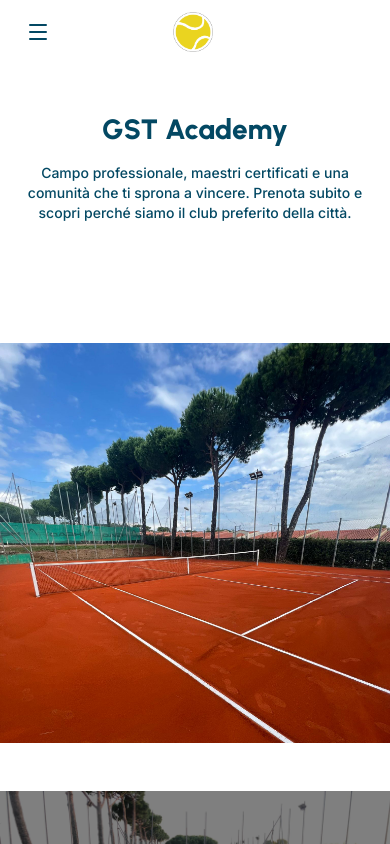
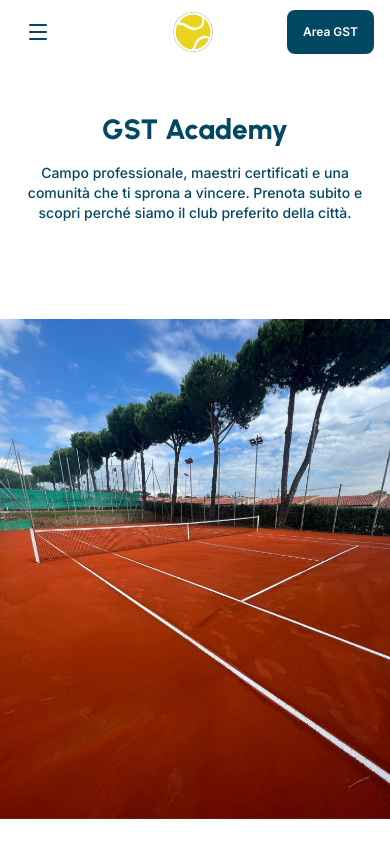
Before and after one commit to Giovo8/gst-tennis-academy, a Next.js app: page / in a window 390 px wide. Shown: the top 844 px of the page. Built offline with nearby package versions, Linux system fonts and the light colour scheme; no server answers; the database is empty.

Commit message:
fix: ottimizzazione navbar mobile e spacing immagini homepage

```diff
--- a/src/app/page.tsx
+++ b/src/app/page.tsx
@@ -20,7 +20,7 @@
         {/* Accessibility skip link */}
         <a href="#main-content" className="sr-only focus:not-sr-only focus:translate-y-0 focus:top-4">Vai al contenuto</a>
 
-        <div className="flex flex-col" id="main-content">
+        <div className="flex flex-col gap-0" id="main-content">
           <TextHeroSection />
           <ImageOnlySection />
           <ImageWithTextSection />
--- a/src/components/landing/ImageOnlySection.tsx
+++ b/src/components/landing/ImageOnlySection.tsx
@@ -2,15 +2,19 @@
 
 export default function ImageOnlySection() {
   return (
-    <section className="w-full">
-      <div className="relative w-full h-[400px] sm:h-[600px] md:h-[700px] lg:h-[800px] xl:h-[900px] flex items-center justify-center overflow-hidden">
-        <img
-          src="/images/1.jpeg"
-          alt="Campo da tennis GST Tennis Academy"
-          className="absolute inset-0 w-full h-full object-cover"
-          loading="lazy"
-        />
-      </div>
+    <section className="w-full" style={{ lineHeight: 0 }}>
+      <img
+        src="/images/1.jpeg"
+        alt="Campo da tennis GST Tennis Academy"
+        className="w-full block"
+        style={{
+          display: 'block',
+          height: '500px',
+          objectFit: 'cover',
+          verticalAlign: 'bottom'
+        }}
+        loading="lazy"
+      />
     </section>
   );
 }
--- a/src/components/landing/TextHeroSection.tsx
+++ b/src/components/landing/TextHeroSection.tsx
@@ -4,13 +4,13 @@
 
 export default function TextHeroSection() {
   return (
-    <section className="bg-white py-8 sm:py-12 md:py-16">
+    <section className="bg-white pt-8 sm:pt-12 md:pt-16 pb-0">
       <div className="max-w-7xl mx-auto px-4 sm:px-6 lg:px-8">
         <div className="text-center">
           <h1 className="text-5xl sm:text-7xl md:text-8xl lg:text-9xl xl:text-[10rem] font-extrabold mb-4 sm:mb-6 text-secondary leading-tight">
             GST Academy
           </h1>
-          <p className="text-sm sm:text-base md:text-lg mb-6 sm:mb-10 max-w-3xl mx-auto font-medium text-secondary px-2">
+          <p className="text-sm sm:text-base md:text-lg mb-0 sm:mb-8 md:mb-10 max-w-3xl mx-auto font-medium text-secondary px-2">
             Campo professionale, maestri certificati e una comunità che ti sprona a vincere. Prenota subito e scopri perché siamo il club preferito della città.
           </p>
         </div>
--- a/src/components/layout/PublicNavbar.tsx
+++ b/src/components/layout/PublicNavbar.tsx
@@ -83,7 +83,19 @@
     <nav className="bg-white sticky top-0 z-50 safe-top">
       <div className="max-w-7xl mx-auto px-4 sm:px-6 lg:px-8">
         <div className="flex items-center justify-between h-16 sm:h-20">
-          {/* Left Side - Navigation Links */}
+          {/* Left Side - Mobile Menu Button on mobile, Navigation Links on desktop */}
+          <div className="flex items-center gap-4">
+            {/* Mobile Menu Button */}
+            <button
+              onClick={() => setIsOpen(!isOpen)}
+              className="lg:hidden p-2 transition min-h-[48px] min-w-[48px] flex items-center justify-center touch-manipulation"
+              style={{ color: 'var(--secondary)' }}
+              aria-label={isOpen ? "Chiudi menu" : "Apri menu"}
+            >
+              {isOpen ? <X className="h-6 w-6" /> : <Menu className="h-6 w-6" />}
+            </button>
+
+            {/* Desktop Navigation Links */}
             <div className="hidden lg:flex items-center gap-8">
               <Link
                 href="/services"
@@ -141,6 +153,7 @@
                 )}
               </div>
             </div>
+          </div>
 
           {/* Center - Logo */}
           <Link href="/" aria-label="Home - GST Tennis Academy" className="flex items-center min-w-0 flex-shrink absolute left-1/2 transform -translate-x-1/2">
@@ -155,10 +168,10 @@
           </Link>
 
           {/* Right Side - Area GST Button */}
-          <div className="hidden lg:flex items-center">
+          <div className="flex items-center">
             <Link
               href={getDashboardLink()}
-              className="px-6 py-2.5 rounded-md text-white font-semibold text-sm transition-all shadow-sm"
+              className="px-4 py-2 rounded-lg text-white font-semibold text-xs sm:text-sm transition-all whitespace-nowrap flex items-center justify-center"
               style={{ backgroundColor: 'var(--secondary)' }}
               onMouseEnter={(e) => e.currentTarget.style.backgroundColor = 'var(--secondary-hover)'}
               onMouseLeave={(e) => e.currentTarget.style.backgroundColor = 'var(--secondary)'}
@@ -166,30 +179,18 @@
               Area GST
             </Link>
           </div>
-
-          {/* Mobile Menu Button */}
-          <button
-            onClick={() => setIsOpen(!isOpen)}
-            className="lg:hidden rounded-lg p-2.5 transition min-h-[48px] min-w-[48px] flex items-center justify-center touch-manipulation"
-            style={{ color: 'var(--foreground)' }}
-            onMouseEnter={(e) => e.currentTarget.style.backgroundColor = 'var(--surface-hover)'}
-            onMouseLeave={(e) => e.currentTarget.style.backgroundColor = 'transparent'}
-            aria-label={isOpen ? "Chiudi menu" : "Apri menu"}
-          >
-            {isOpen ? <X className="h-6 w-6" /> : <Menu className="h-6 w-6" />}
-          </button>
         </div>
 
         {/* Mobile Menu */}
         {isOpen && (
-          <div className="lg:hidden mt-2 pt-4 space-y-3 pb-4 animate-in slide-in-from-top duration-300" style={{ borderTop: '1px solid var(--border)' }}>
+          <div className="lg:hidden mt-2 pt-4 space-y-3 pb-4 animate-in slide-in-from-top duration-300">
             {/* Navigation Links */}
             <div className="space-y-2 px-2">
               <Link
                 href="/services"
                 onClick={() => setIsOpen(false)}
-                className="block px-4 py-3 rounded-lg font-medium transition-colors min-h-[48px] touch-manipulation"
-                style={{ color: 'var(--foreground)' }}
+                className="block px-4 py-3 rounded-lg font-semibold transition-colors min-h-[48px] touch-manipulation"
+                style={{ color: 'var(--secondary)' }}
                 onMouseEnter={(e) => e.currentTarget.style.backgroundColor = 'var(--surface-hover)'}
                 onMouseLeave={(e) => e.currentTarget.style.backgroundColor = 'transparent'}
               >
@@ -198,8 +199,8 @@
               <Link
                 href="/tornei"
                 onClick={() => setIsOpen(false)}
-                className="block px-4 py-3 rounded-lg font-medium transition-colors min-h-[48px] touch-manipulation"
-                style={{ color: 'var(--foreground)' }}
+                className="block px-4 py-3 rounded-lg font-semibold transition-colors min-h-[48px] touch-manipulation"
+                style={{ color: 'var(--secondary)' }}
                 onMouseEnter={(e) => e.currentTarget.style.backgroundColor = 'var(--surface-hover)'}
                 onMouseLeave={(e) => e.currentTarget.style.backgroundColor = 'transparent'}
               >
@@ -208,26 +209,12 @@
               <Link
                 href="/services#prezzi"
                 onClick={() => setIsOpen(false)}
-                className="block px-4 py-3 rounded-lg font-medium transition-colors min-h-[48px] touch-manipulation"
-                style={{ color: 'var(--foreground)' }}
+                className="block px-4 py-3 rounded-lg font-semibold transition-colors min-h-[48px] touch-manipulation"
+                style={{ color: 'var(--secondary)' }}
                 onMouseEnter={(e) => e.currentTarget.style.backgroundColor = 'var(--surface-hover)'}
                 onMouseLeave={(e) => e.currentTarget.style.backgroundColor = 'transparent'}
               >
                 Tariffe
-              </Link>
-            </div>
-
-            {/* Action Button */}
-            <div className="px-2">
-              <Link
-                href={getDashboardLink()}
-                onClick={() => setIsOpen(false)}
-                className="flex items-center justify-center gap-2 px-4 py-3.5 rounded-lg text-sm font-semibold text-white shadow-sm min-h-[48px] touch-manipulation w-full transition-all"
-                style={{ backgroundColor: 'var(--secondary)' }}
-                onMouseEnter={(e) => e.currentTarget.style.backgroundColor = 'var(--secondary-hover)'}
-                onMouseLeave={(e) => e.currentTarget.style.backgroundColor = 'var(--secondary)'}
-              >
-                Area GST
               </Link>
             </div>
           </div>
```
Lines whose indentation alone changed are shown as unchanged.
